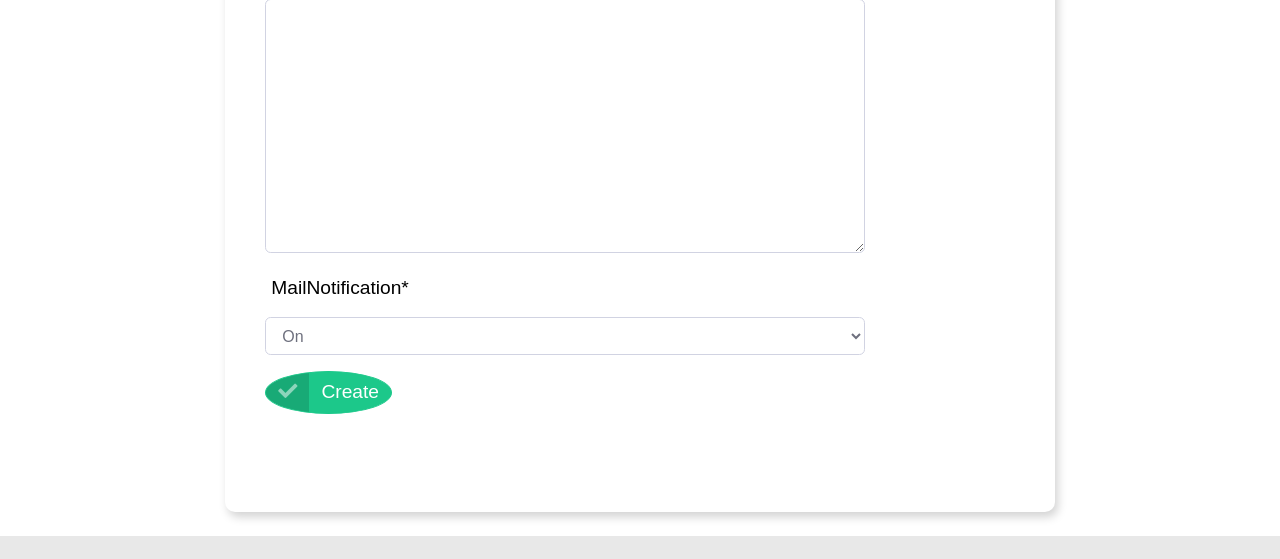
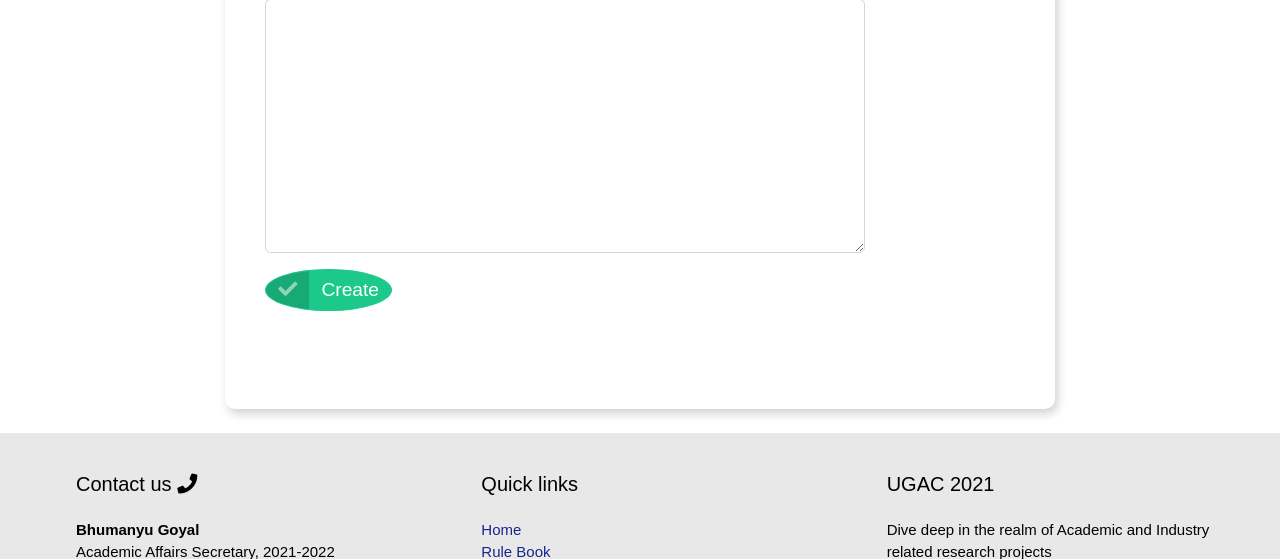
Before and after one commit to naveensaigit/project_portal, a Django app: page /project/new/ in a window 1280 px wide. Shown: the part 2267-2826 px from the top of the page. Run offline with Django 4.2, Linux system fonts and the light colour scheme; a user stored in the database is signed in; data comes from the database, SQL or seed files in the repository; some libraries are stand-ins or nearby versions.

Commit message:
Tried to correct image shown in project

```diff
--- a/functions.py
+++ b/functions.py
@@ -142,26 +142,24 @@ def send_notification(request, project):
     notification=Notification(user=project.FloatedBy, project_requested = project, notification_from = request.user, title= "Apply Request", message=notification_message,url=project_url)
     notification.save()
 
-    if project.MailNotification == "On":
-        subject = 'Project Application'
-        message = notification_message
-        email_from = settings.EMAIL_HOST_USER
-        recipient_list = [project.FloatedBy.email,]
-        send_mail( subject, message, email_from, recipient_list )
+    subject = 'Project Application'
+    message = notification_message
+    email_from = settings.EMAIL_HOST_USER
+    recipient_list = [project.FloatedBy.email,]
+    send_mail( subject, message, email_from, recipient_list )
 
 def delete_notification(current_user, project, task):
     Notification.objects.filter(notification_from = current_user).filter(project_requested = project).delete()
 
-    if project.MailNotification == "On":
-        if task == "Removed":
-            subject = "Project Left"
-            message = f"Your left the {project} Project"
-        else:
-            subject = 'Project Application ' + task
-            message = f"Your request for application on {project} Project has been " + task
-        email_from = settings.EMAIL_HOST_USER
-        recipient_list = [current_user.email,]
-        send_mail( subject, message, email_from, recipient_list )
+    if task == "Removed":
+        subject = "Project Left"
+        message = f"Your left the {project} Project"
+    else:
+        subject = 'Project Application ' + task
+        message = f"Your request for application on {project} Project has been " + task
+    email_from = settings.EMAIL_HOST_USER
+    recipient_list = [current_user.email,]
+    send_mail( subject, message, email_from, recipient_list )
 
 def apply_on_project(request, project):
     current_user = request.user
--- a/home/forms.py
+++ b/home/forms.py
@@ -45,7 +45,7 @@ class ProjectRegisterForm(forms.ModelForm):
     )
     class Meta:
         model = Project
-        fields = ['Title', 'Image', 'Description','Mentors','Status','OpenedFor','Difficulty','PreRequisite','Tags','Duration','SelectionCriteria', 'Question', 'MailNotification']
+        fields = ['Title', 'Image', 'Description','Mentors','Status','OpenedFor','Difficulty','PreRequisite','Tags','Duration','SelectionCriteria', 'Question']
 
 
 
@@ -60,4 +60,4 @@ class ProjectUpdateForm(forms.ModelForm):
     )
     class Meta:
         model = Project
-        fields = ['Title', 'Image', 'Description','Mentors','Status','OpenedFor','Difficulty','PreRequisite','Tags','Duration','SelectionCriteria', 'Question', 'MailNotification']
+        fields = ['Title', 'Image', 'Description','Mentors','Status','OpenedFor','Difficulty','PreRequisite','Tags','Duration','SelectionCriteria', 'Question']
--- a/home/models.py
+++ b/home/models.py
@@ -21,11 +21,6 @@ DURATION_CHOICES = (
     ('6-12', '6-12 months'),
     ('12', '> 12 months'),
 
-)
-
-NOTIFICATION_CHOICES = (
-    ('On','On'),
-    ('Off','Off'),
 )
 
 REQUEST_STATUS_CHOICES = (
@@ -55,7 +50,6 @@ class Project(models.Model):
     DatePosted = models.DateTimeField(default = timezone.now)
     SelectionCriteria = models.TextField()
     Question = models.TextField()
-    MailNotification = models.CharField(max_length=5, choices=NOTIFICATION_CHOICES,default='On')
     AlreadyApplied = models.ManyToManyField(User, related_name='AlreadyApplied', blank = True)
     Likes = models.IntegerField(default=0)
 
--- a/home/static/home/project.css
+++ b/home/static/home/project.css
@@ -40,7 +40,6 @@ button{
   margin: 0px;
   width: 100%;
   height: 250px;
-  background-image: linear-gradient(to right, rgb(30, 14, 121, 0.9), rgb(255, 255, 255, 0.1)), url(../../../media/images.jpeg);
   background-repeat: no-repeat;
   background-size: 100%;
   background-position: center;
@@ -216,6 +215,7 @@ button{
   display: flex;
   margin-top: 17px;
   height: 50px;
+  margin-bottom: 17px;
 }
 
 #alreadyAppliedTitle {
--- a/home/templates/home/project.html
+++ b/home/templates/home/project.html
@@ -163,7 +163,7 @@
 <a href="/project/update/?project_id={{project.id}}"><button class="btn btn-primary btn-user btn-block" style="display: inline-block;">UPDATE PROJECT</button></a>
 {% endif %} {% endcomment %}
 <!-- <h3 style="margin-top: 10px; color:#858796; margin-left:0px;"><a href="{% url 'profile' project.FloatedBy.id %}">{{project.FloatedBy}}</a></h3> -->
-<div id="projectTop">
+<div id="projectTop" style="background-image :linear-gradient(to right, rgb(30, 14, 121, 0.9), rgb(255, 255, 255, 0.1)), url(/media/project_pics/{{project.Image}});">
   <div id="projectTitle" class="vertical-center">{{ project.Title }}</div>
 </div>
 <div id="projectMain" class="horizontal-center">
```
Also changed, not shown: home/migrations/0019_remove_project_mailnotification.py (added), media/project_pics/images.jpeg (renamed from media/images.jpeg).
